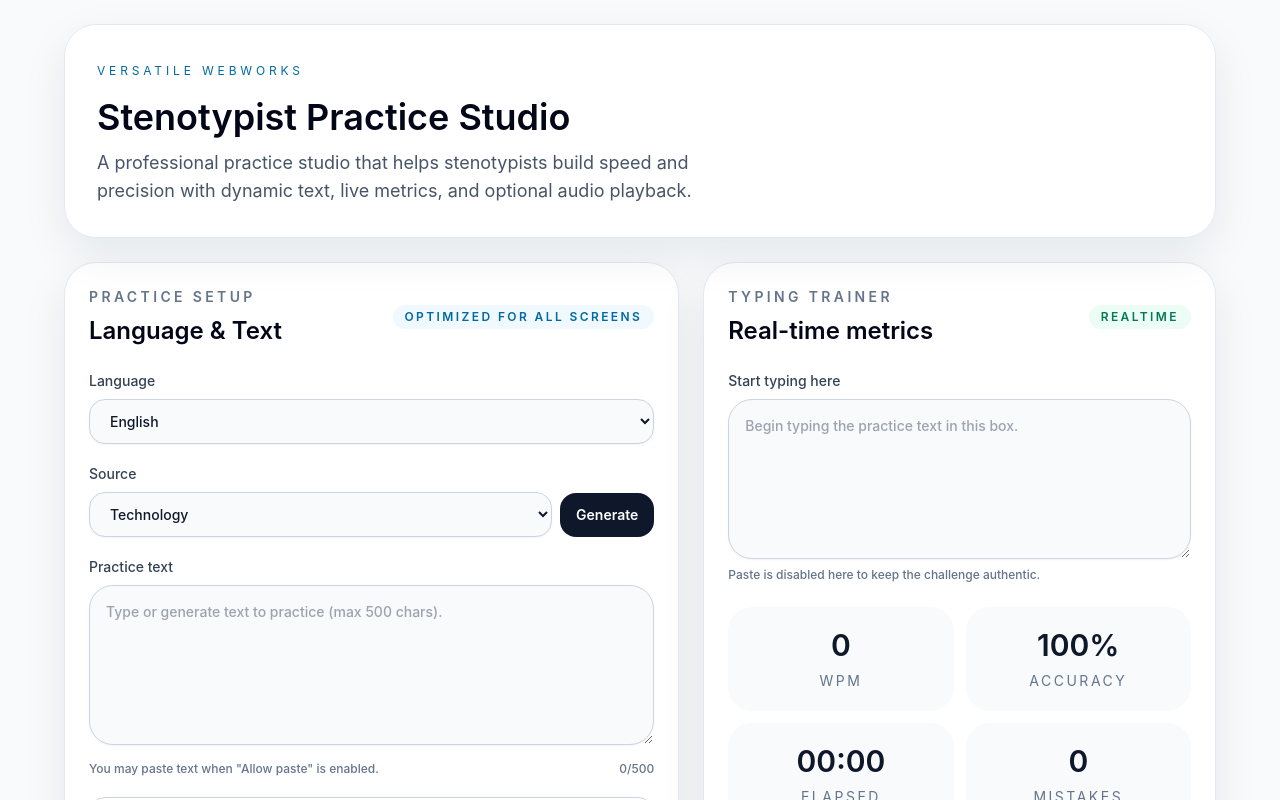
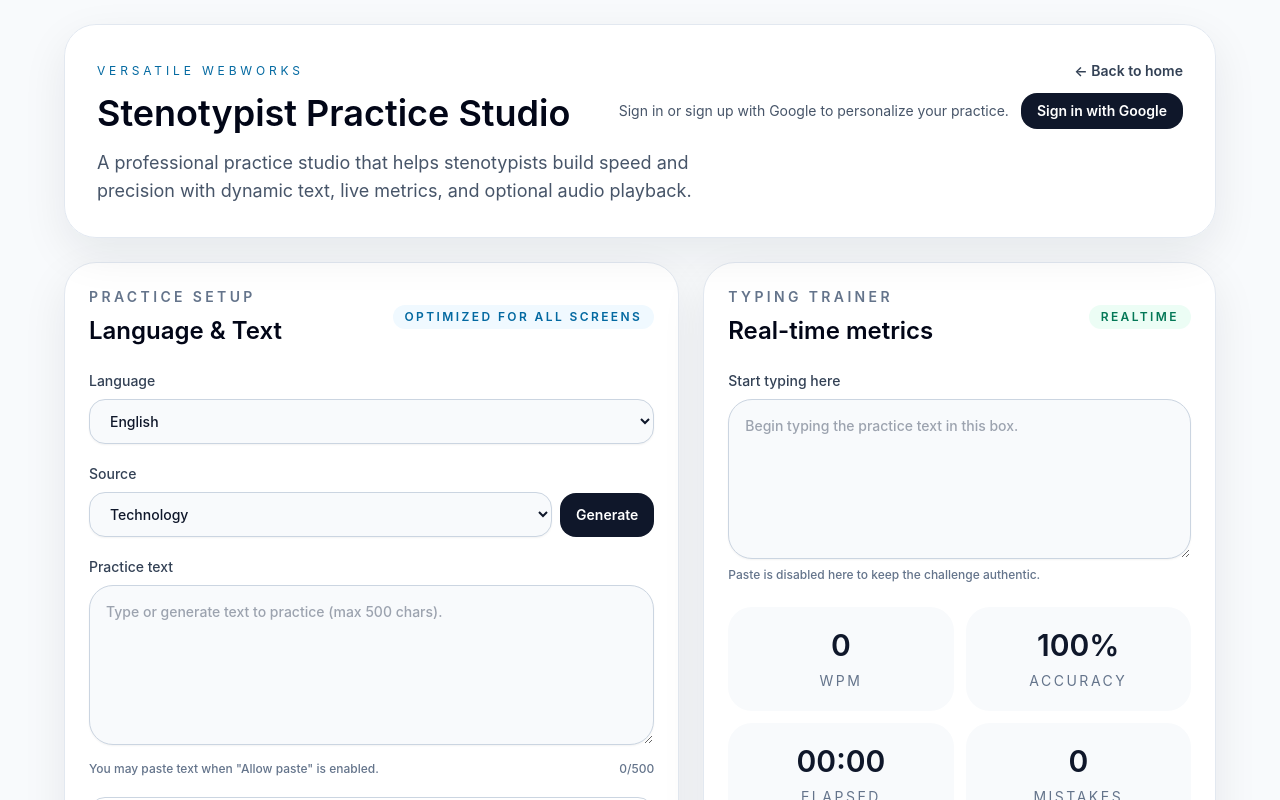
Before and after one commit to versatilewebworks/versatilewebworks.github.io, a Next.js app: page /stenotypist in a window 1280 px wide. Shown: the top 800 px of the page. Built offline with nearby package versions, Linux system fonts and the light colour scheme; no server answers.

Commit message:
G Auth added

```diff
--- a/app/stenotypist/page.tsx
+++ b/app/stenotypist/page.tsx
@@ -1,6 +1,9 @@
 'use client';
 
-import { useEffect, useMemo, useRef, useState } from 'react';
+import Link from 'next/link';
+import { useEffect, useRef, useState } from 'react';
+import { signInWithPopup, signOut, type User } from 'firebase/auth';
+import { auth, googleProvider } from '../../lib/firebase';
 
 const practiceTexts: Record<string, string[]> = {
   'en-US': [
@@ -52,6 +55,9 @@ export default function Home() {
   const [accuracy, setAccuracy] = useState(100);
   const [seconds, setSeconds] = useState(0);
   const [completed, setCompleted] = useState(false);
+  const [user, setUser] = useState<User | null>(null);
+  const [authLoading, setAuthLoading] = useState(false);
+  const [authError, setAuthError] = useState<string | null>(null);
   const timerRef = useRef<number | null>(null);
   const startTimeRef = useRef<number | null>(null);
   const voiceLockedRef = useRef(false);
@@ -64,6 +70,18 @@ export default function Home() {
         window.clearInterval(timerRef.current);
       }
     };
+  }, []);
+
+  useEffect(() => {
+    if (!auth) {
+      return;
+    }
+
+    const unsubscribe = auth.onAuthStateChanged((currentUser) => {
+      setUser(currentUser);
+    });
+
+    return unsubscribe;
   }, []);
 
   useEffect(() => {
@@ -233,15 +251,80 @@ export default function Home() {
     setSourceText(newText);
   };
 
+  const handleSignIn = async () => {
+    if (!auth) {
+      setAuthError('Firebase is not configured. Please add your Firebase settings.');
+      return;
+    }
+
+    setAuthLoading(true);
+    setAuthError(null);
+
+    try {
+      await signInWithPopup(auth, googleProvider);
+    } catch (error: any) {
+      setAuthError(error?.message ?? 'Unable to sign in with Google.');
+    } finally {
+      setAuthLoading(false);
+    }
+  };
+
+  const handleSignOut = async () => {
+    if (!auth) {
+      return;
+    }
+
+    setAuthLoading(true);
+    setAuthError(null);
+
+    try {
+      await signOut(auth);
+    } catch (error: any) {
+      setAuthError(error?.message ?? 'Unable to sign out.');
+    } finally {
+      setAuthLoading(false);
+    }
+  };
+
   return (
     <main className="min-h-screen bg-slate-50 text-slate-950 px-4 py-6 sm:px-6 lg:px-8">
       <div className="mx-auto flex max-w-6xl flex-col gap-6">
         <section className="rounded-[2rem] border border-slate-200 bg-white/90 p-6 shadow-soft backdrop-blur-sm sm:p-8">
-          <span className="text-xs uppercase tracking-[0.32em] text-sky-700">Versatile WebWorks</span>
-          <h1 className="mt-4 text-3xl font-semibold sm:text-4xl">Stenotypist Practice Studio</h1>
+          <div className="mb-4 flex flex-col gap-4 sm:flex-row sm:items-center sm:justify-between">
+            <div className="space-y-3">
+              <span className="text-xs uppercase tracking-[0.32em] text-sky-700">Versatile WebWorks</span>
+              <h1 className="text-3xl font-semibold sm:text-4xl">Stenotypist Practice Studio</h1>
+            </div>
+            <div className="flex flex-col gap-3 sm:items-end">
+              <Link
+                href="/"
+                className="text-sm font-semibold text-slate-700 transition hover:text-slate-900 hover:underline"
+              >
+                ← Back to home
+              </Link>
+              <div className="flex flex-wrap items-center gap-3">
+                <span className="text-sm text-slate-600">
+                  {user ? `Signed in as ${user.displayName ?? user.email}` : 'Sign in or sign up with Google to personalize your practice.'}
+                </span>
+                <button
+                  type="button"
+                  onClick={user ? handleSignOut : handleSignIn}
+                  disabled={authLoading}
+                  className="rounded-2xl bg-slate-900 px-4 py-2 text-sm font-semibold text-white transition hover:bg-slate-700 disabled:cursor-not-allowed disabled:bg-slate-400"
+                >
+                  {user ? 'Sign Out' : 'Sign in with Google'}
+                </button>
+              </div>
+            </div>
+          </div>
           <p className="mt-3 max-w-2xl text-slate-600 sm:text-lg">
             A professional practice studio that helps stenotypists build speed and precision with dynamic text, live metrics, and optional audio playback.
           </p>
+          {authError ? (
+            <div className="mt-4 rounded-2xl bg-rose-50 px-4 py-3 text-sm text-rose-700">
+              {authError}
+            </div>
+          ) : null}
         </section>
 
         <div className="grid gap-6 lg:grid-cols-[1.2fr_1fr]">
--- /dev/null
+++ b/lib/firebase.ts
@@ -0,0 +1,24 @@
+import { initializeApp, getApps } from 'firebase/app';
+import { getAuth, GoogleAuthProvider } from 'firebase/auth';
+
+const firebaseConfig = {
+  apiKey: process.env.NEXT_PUBLIC_FIREBASE_API_KEY ?? '',
+  authDomain: process.env.NEXT_PUBLIC_FIREBASE_AUTH_DOMAIN ?? '',
+  projectId: process.env.NEXT_PUBLIC_FIREBASE_PROJECT_ID ?? '',
+  storageBucket: process.env.NEXT_PUBLIC_FIREBASE_STORAGE_BUCKET ?? '',
+  messagingSenderId: process.env.NEXT_PUBLIC_FIREBASE_MESSAGING_SENDER_ID ?? '',
+  appId: process.env.NEXT_PUBLIC_FIREBASE_APP_ID ?? '',
+};
+
+const hasFirebaseConfig = Boolean(
+  firebaseConfig.apiKey &&
+  firebaseConfig.authDomain &&
+  firebaseConfig.projectId &&
+  firebaseConfig.appId
+);
+
+const app = hasFirebaseConfig ? (!getApps().length ? initializeApp(firebaseConfig) : getApps()[0]) : null;
+const auth = app ? getAuth(app) : null;
+const googleProvider = new GoogleAuthProvider();
+
+export { auth, googleProvider };
--- a/package.json
+++ b/package.json
@@ -9,6 +9,7 @@
     "lint": "next lint"
   },
   "dependencies": {
+    "firebase": "^12.14.0",
     "next": "16.2.7",
     "react": "19.2.7",
     "react-dom": "19.2.7"
```
Also changed, not shown: 1 other file (tests, documents, lock files or other folders).
